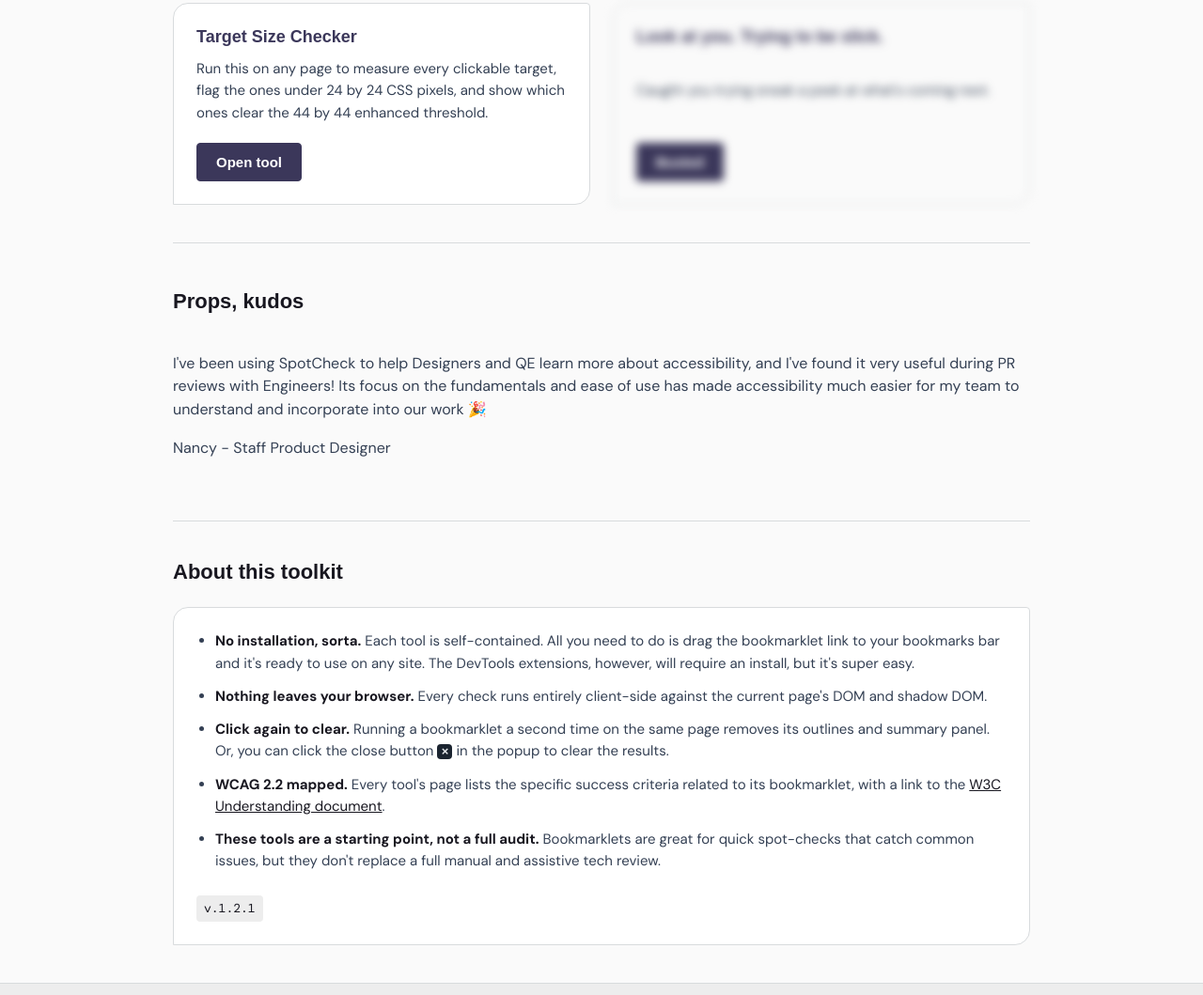
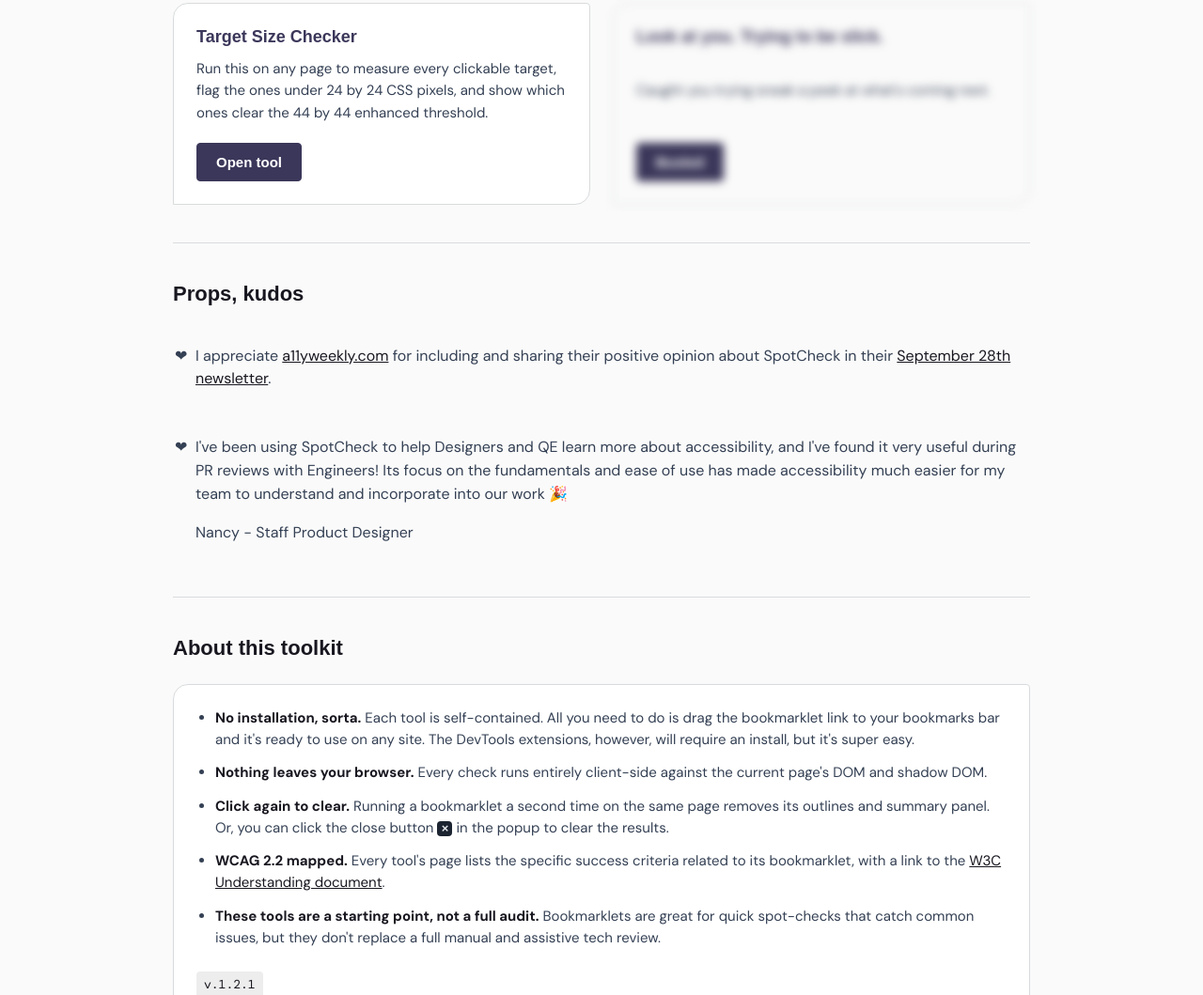
Before and after one commit to xirclebox/spotcheck, a plain HTML site: page index.html in a window 1280 px wide. Shown: the part 1728-2787 px from the top of the page at 94% size. Drawn offline with nearby package versions, Linux system fonts and the light colour scheme; a web font is replaced by a local one.

Commit message:
updated props

```diff
--- a/bookmarklet.css
+++ b/bookmarklet.css
@@ -1116,6 +1116,23 @@ textarea.input-label-checker .demo__control {
   padding: var(--space-40) 0;
 }
 
+.hub .props-heart__list {
+  list-style-type: none;
+  padding-left: var(--space-24);
+}
+
+.hub .props-heart__list .props {
+  margin-bottom: var(--space-48);
+
+  &:last-child {
+    margin-bottom: 0;
+  }
+}
+
+.hub .props-heart__list .props::marker {
+  content: "❤  ";
+}
+
 .hub .section__title {
   font-family: var(--font-display);
   font-weight: 600;
--- a/index.html
+++ b/index.html
@@ -336,9 +336,30 @@
           </ul>
         </section>
 
-        <section aria-labelledby="props-heading">
-          <h2 class="section__title" id="props-heading">Props, kudos</h2>
-          <div class="props">
+        <section class="section" aria-labelledby="props-heading">
+          <h2 class="section__title" id="props-heading">
+            Props, kudos</span>
+          </h2>
+          <ul class="props-heart__list">
+          <li class="props">
+            <p>
+              I appreciate
+              <a
+                href="https://a11yweekly.com"
+                target="_blank"
+                rel="noopener noreferrer"
+                >a11yweekly.com</a
+              >
+              for including and sharing their positive opinion about SpotCheck in their
+              <a
+                href="https://a11yweekly.com/issue/519/"
+                target="_blank"
+                rel="noopener noreferrer"
+                >September 28th newsletter</a
+              >.
+            </p>
+          </li>
+          <li class="props">
             <p>
               I've been using SpotCheck to help Designers and QE learn more
               about accessibility, and I've found it very useful during PR
@@ -348,7 +369,8 @@
               <span role="img" aria-label="Tada emoji">🎉</span>
             </p>
             <p>Nancy - Staff Product Designer</p>
-          </div>
+          </li>
+          </ul>
         </section>
 
         <section class="section" aria-labelledby="about-heading">
```
